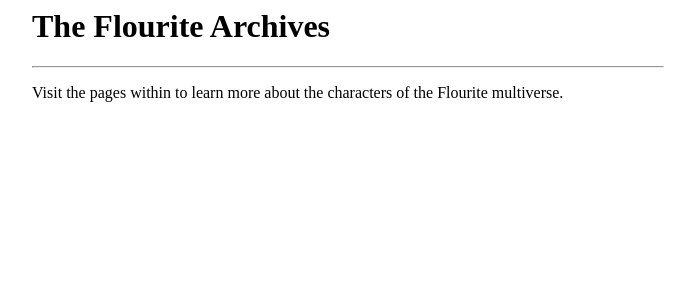
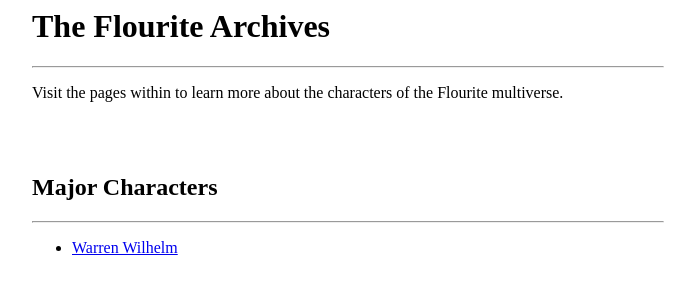
Before and after one commit to csteward24/the-flourite-archives, a plain HTML site: page public/index.html in a window 1280 px wide. Shown: the whole page, without its empty margins (292-987 px from the left). Drawn offline with Linux system fonts and the light colour scheme.

Commit message:
Added pages and css

```diff
--- a/public/index.html
+++ b/public/index.html
@@ -7,5 +7,12 @@
         <h1>The Flourite Archives</h1>
         <hr>
         <p>Visit the pages within to learn more about the characters of the Flourite multiverse.</p>
+        <br>
+        <br>
+        <h2>Major Characters</h2>
+        <hr>
+        <ul>
+            <li><a href="pages/warren_wilhelm.html"><p>Warren Wilhelm</p></a></li>
+        </ul>
     </div>
 </body>
```
Also changed, not shown: public/pages/warren_wilhelm.html (added, +13 -0 lines).
